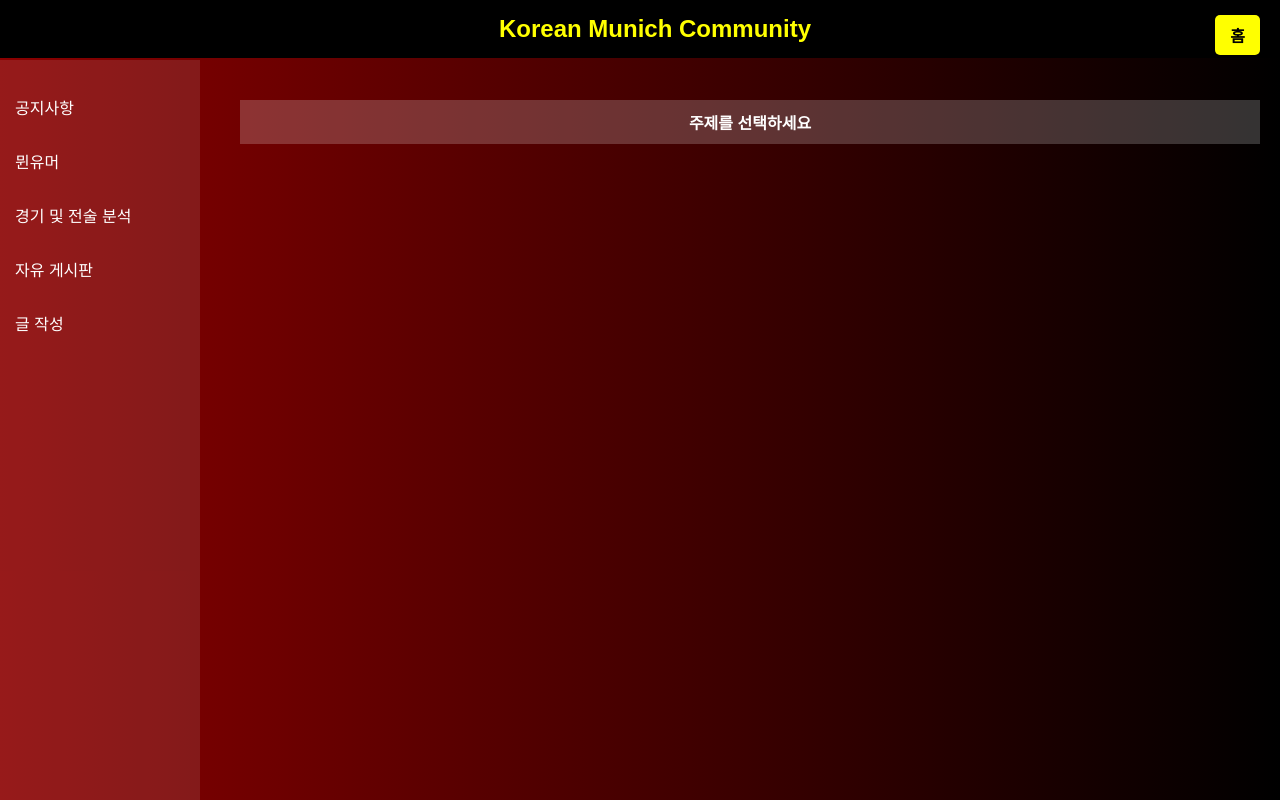
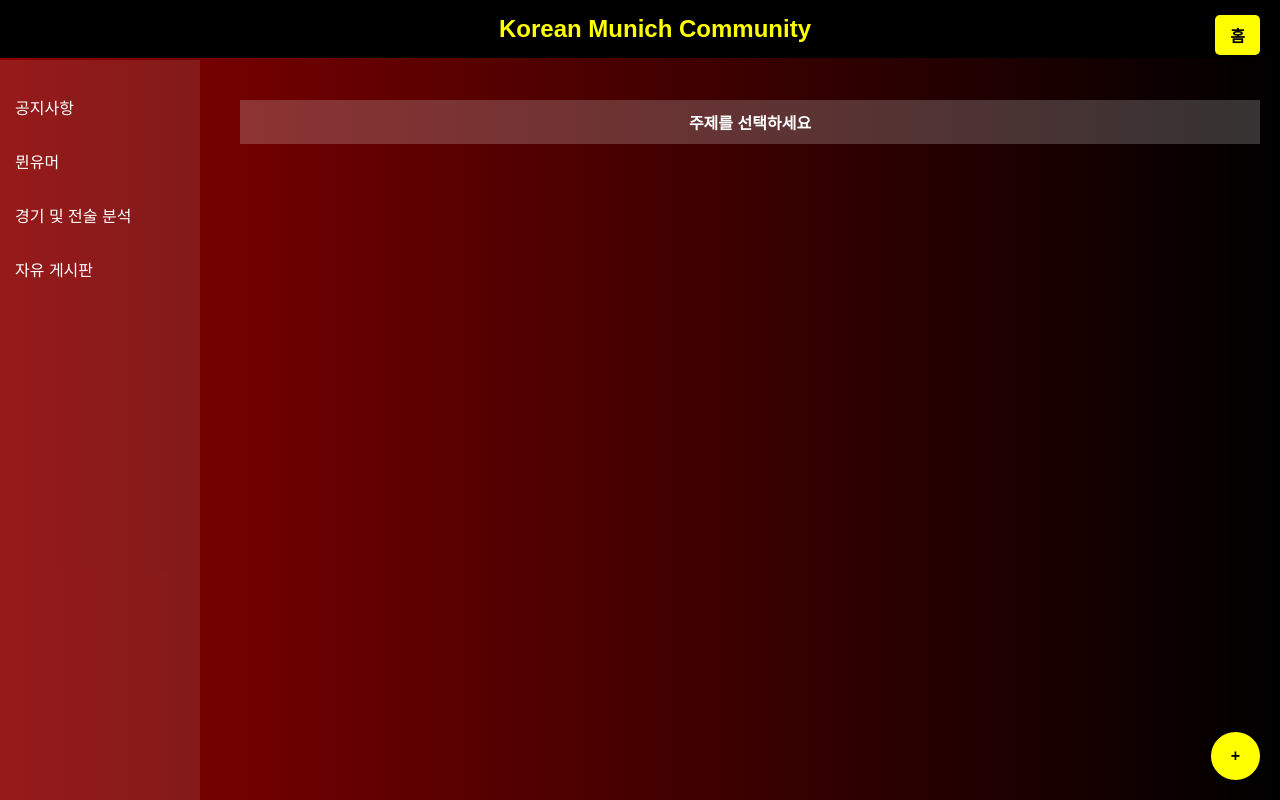
Before and after one commit to kyunoo/KMF, a website: page community.html in a window 1280 px wide. Drawn offline with Linux system fonts and the light colour scheme.

Commit message:
community.html

```diff
--- a/community.html
+++ b/community.html
@@ -64,6 +64,18 @@
       text-decoration: none;
       font-weight: bold;
     }
+    .write-btn {
+      position: fixed;
+      bottom: 20px;
+      right: 20px;
+      background: yellow;
+      color: black;
+      padding: 15px 20px;
+      border-radius: 50%;
+      font-weight: bold;
+      cursor: pointer;
+      text-decoration: none;
+    }
   </style>
 </head>
 <body>
@@ -75,13 +87,15 @@
     <div onclick="loadPosts('뮌유머')">뮌유머</div>
     <div onclick="loadPosts('경기 및 전술 분석')">경기 및 전술 분석</div>
     <div onclick="loadPosts('자유 게시판')">자유 게시판</div>
-    <div><a href="/write.html" style="color:white;text-decoration:none;">글 작성</a></div>
   </nav>
 
   <div id="content">
     <div id="currentTopic">주제를 선택하세요</div>
     <div id="postList"></div>
   </div>
+
+  <!-- 글 작성 버튼 (오른쪽 아래 고정) -->
+  <a href="/write.html" class="write-btn">+</a>
 
   <script>
     function loadPosts(topic) {
```
